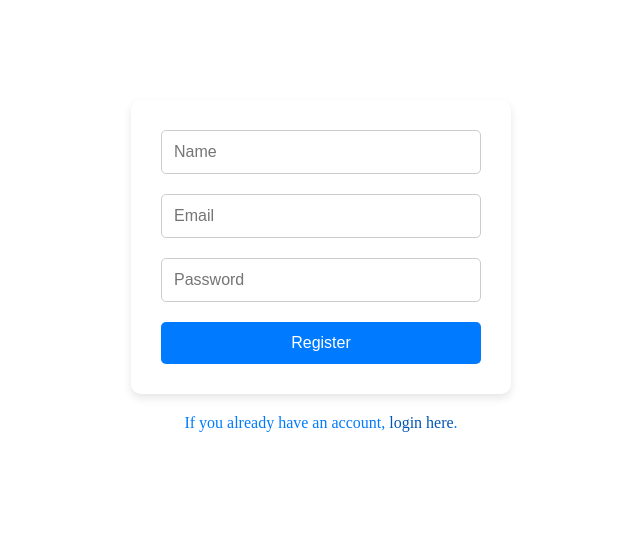
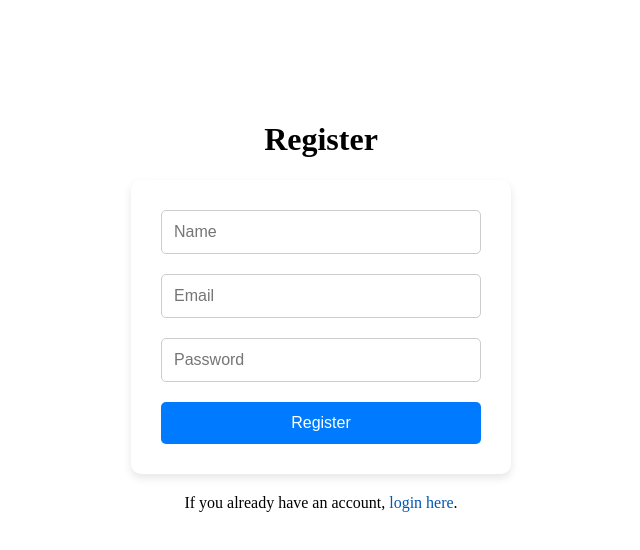
Before and after one commit to ptrcmnlgcs/management-app, a Vue app: page /register in a window 1280 px wide. Shown: the top 550 px of the page, without its empty margins (319-959 px from the left). Built offline with nearby package versions, Linux system fonts and the light colour scheme.

Commit message:
Update Login and Register

```diff
--- a/src/components/Login.vue
+++ b/src/components/Login.vue
@@ -1,6 +1,8 @@
 <template>
   <!-- Container for the login form -->
   <div class="form-container">
+    <!-- Title for the login form -->
+    <h1>Login</h1>
     <!-- Define the form for user login -->
     <form @submit.prevent="login" class="login-form">
       <!-- Input field for the user's email address -->
@@ -155,7 +157,7 @@ export default {
 }
 
 .register-link p {
-  color: #007BFF;
+  color: black;
 }
 
 .register-link p a {
--- a/src/components/Register.vue
+++ b/src/components/Register.vue
@@ -1,6 +1,8 @@
 <template>
   <!-- Form for registration -->
   <div class="form-container">
+    <!-- Title for the registration form -->
+    <h1>Register</h1>
     <form @submit.prevent="register" class="register-form">
       <!-- Name, email, and password inputs -->
       <input type="text" v-model="name" placeholder="Name" required />
@@ -132,7 +134,7 @@ export default {
 }
 
 .login-link p {
-  color: #007BFF;
+  color: black;
 }
 
 .login-link p a {
```
